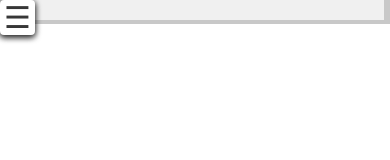
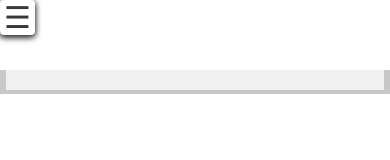
Before and after one commit to mucia-javier/hiligaynon, a plain HTML site: page index.html in a window 390 px wide. Drawn offline with Linux system fonts and the light colour scheme.

Commit message:
commit from phone

```diff
--- a/stylesheets/ilongo.css
+++ b/stylesheets/ilongo.css
@@ -230,7 +230,7 @@ Small Device Styles
 @media screen and (max-width: 480px) {
 		#header_wrap {
 		  position:relative;
-		  height: 0px;
+		  height: 100%;
 		  width: 100%;
 		  }
 
```
